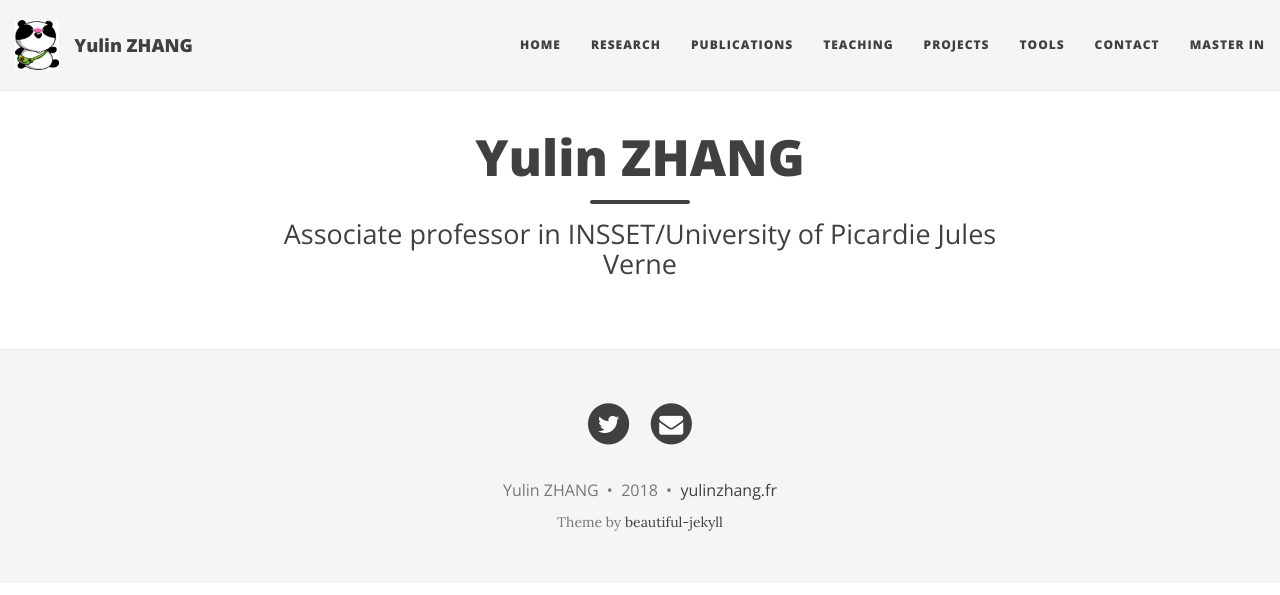
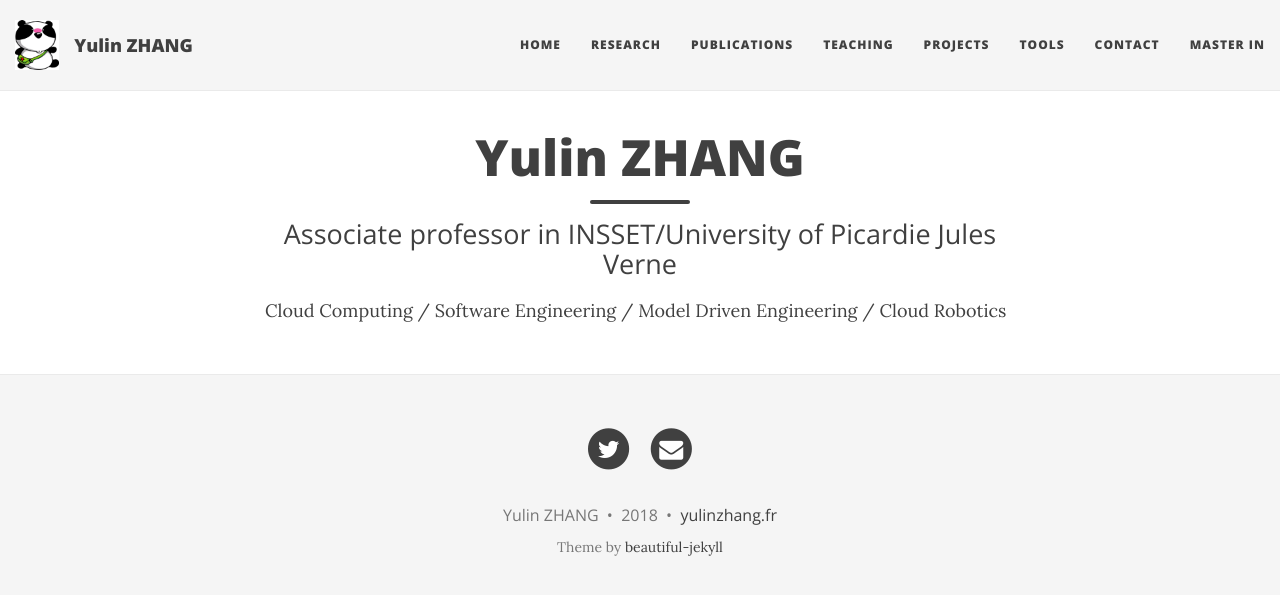
Before and after one commit to yulinz888888/yulinz888888-jekyII.github.io, a Jekyll site: the page built from index.html, in a window 1280 px wide. Shown: the top 595 px of the page. Built offline with Jekyll 4.4.1, drawn with Linux system fonts in a browser that asks for light colours; nearby versions of some CDN libraries; the list of posts is cut into pages by our own code; comment, search, counter and statistics services are not loaded.

Commit message:
add domain labels

```diff
--- a/index.html
+++ b/index.html
@@ -5,3 +5,4 @@ subtitle: Associate professor in INSSET/University of Picardie Jules Verne
 use-site-title: true
 ---
 <!--<img src="{{ site.baseurl }}/img/panda-icon.jpg"  style="max-width: 200px;" /> -->
+Cloud Computing / Software Engineering / Model Driven Engineering / Cloud Robotics
```
